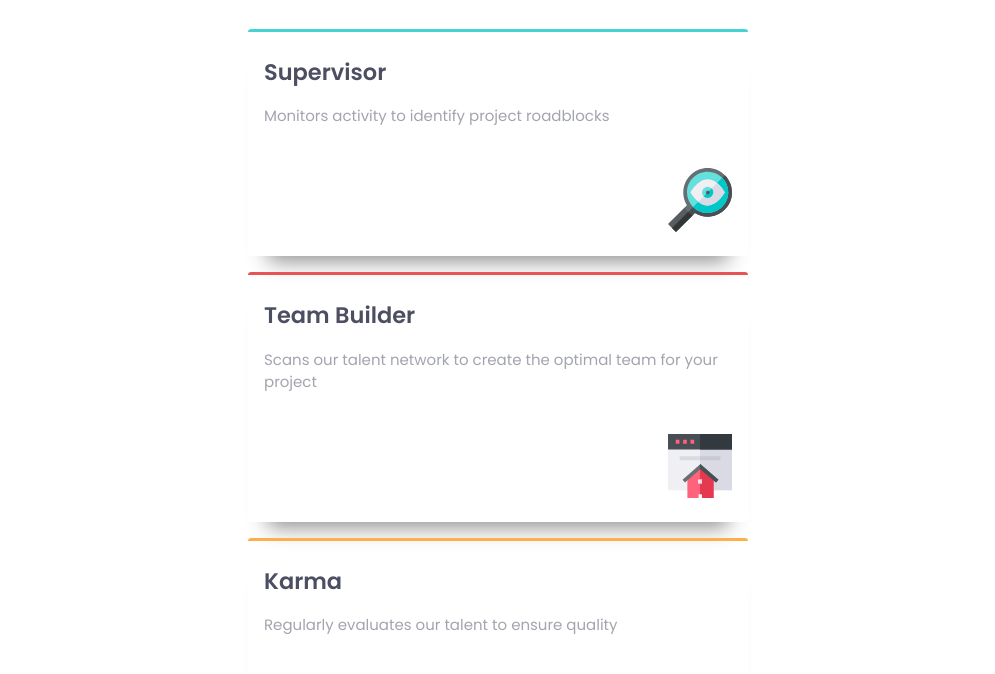
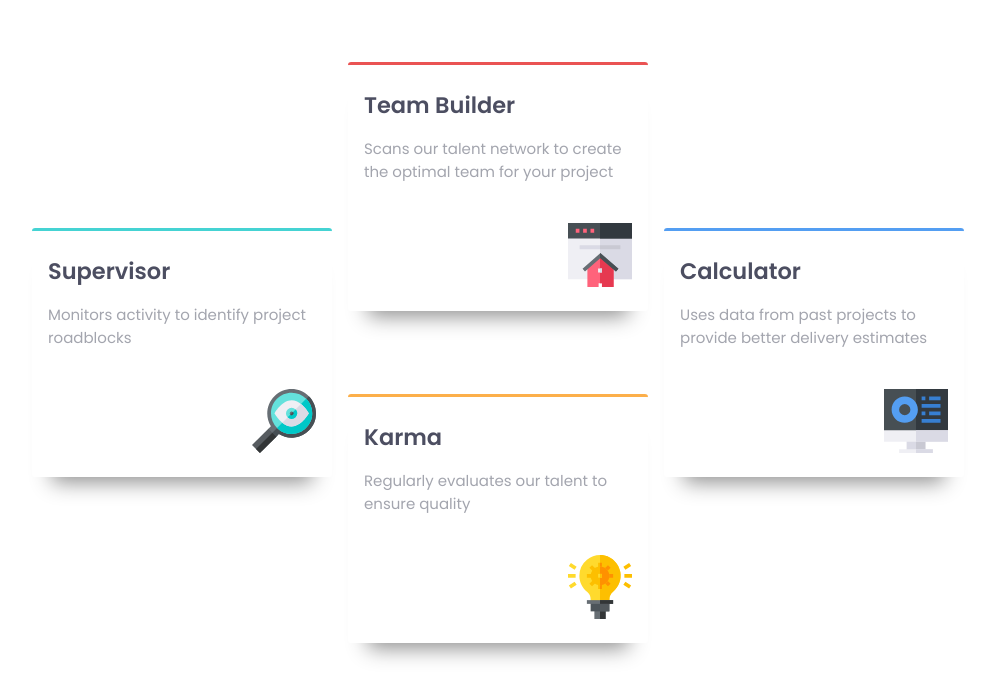
Before and after one commit to regret546/four-card-feature-section-master, a plain HTML site: page index.html in a window 1280 px wide. Shown: the part 228-902 px from the top of the page, without its empty margins (142-1137 px from the left). Drawn offline with Linux system fonts and the light colour scheme.

Commit message:
initial desktop view design

```diff
--- a/apps/scss/layout/_cards.scss
+++ b/apps/scss/layout/_cards.scss
@@ -11,6 +11,7 @@
     h1 {
       font-weight: var(--fw--regular);
       span {
+        display: block;
         color: var(--clr--very-dark-blue);
         font-weight: var(--fw--very-bold);
       }
@@ -57,3 +58,44 @@
     }
   }
 }
+
+/* Small Devices, Tablets */
+@media only screen and (min-width: 800px) {
+  .cards {
+    display: grid;
+    place-items: center;
+
+    &__header {
+    }
+
+    &__info {
+      max-width: 1200px;
+      display: grid;
+      justify-items: center;
+      grid-template-columns: repeat(3, 1fr);
+      grid-template-rows: repeat(4, minmax(150px, auto));
+    }
+
+    div {
+      max-height: 250px;
+      max-width: 300px;
+    }
+
+    div:nth-of-type(1) {
+      grid-column: 1/2;
+      grid-row: 2/4;
+    }
+    div:nth-of-type(2) {
+      grid-column: 2/3;
+      grid-row: 1/3;
+    }
+    div:nth-of-type(3) {
+      grid-column: 2/3;
+      grid-row: 3/5;
+    }
+    div:nth-of-type(4) {
+      grid-column: 3/4;
+      grid-row: 2/4;
+    }
+  }
+}
```
Also changed, not shown: dist/style.css, 1 other file.
